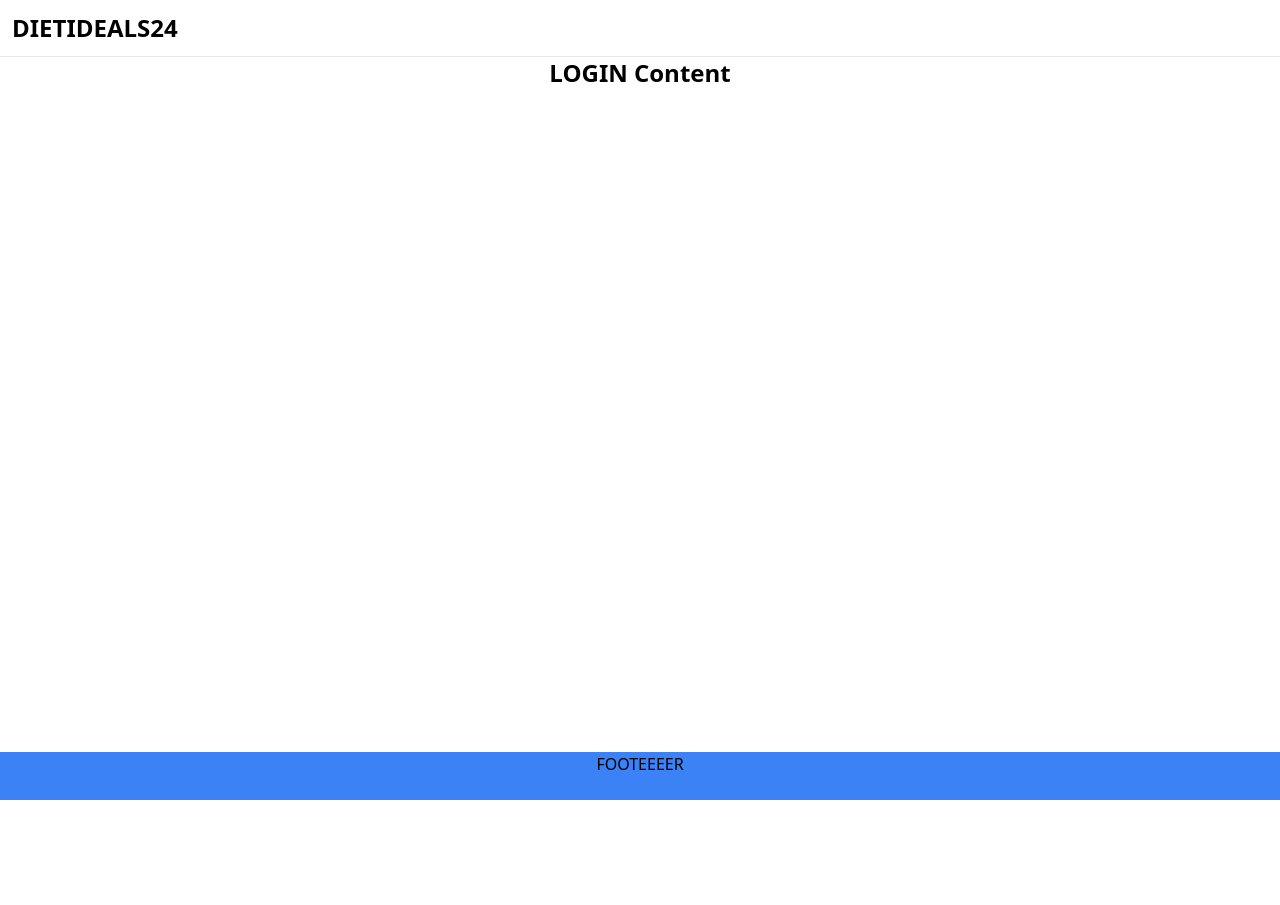
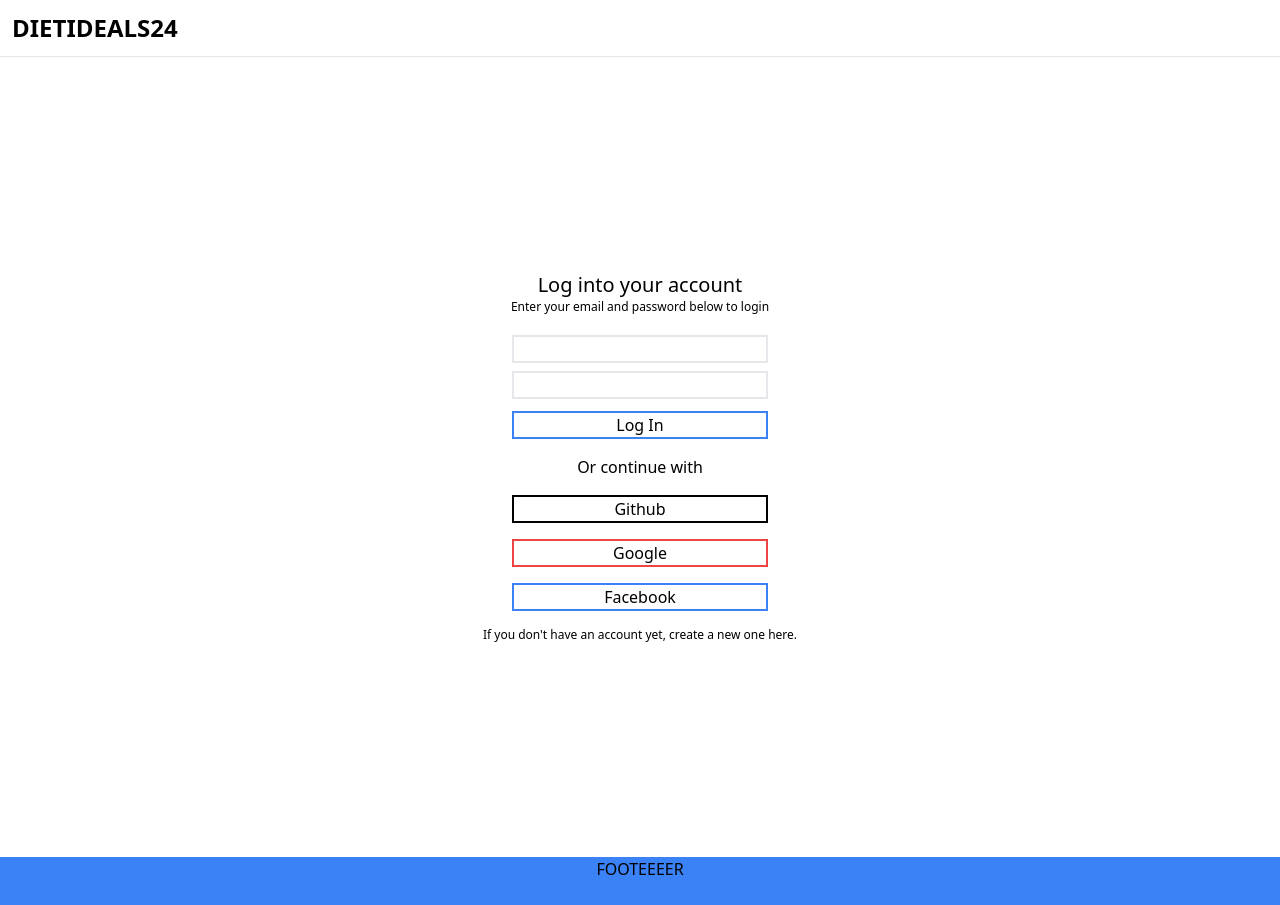
Before and after one commit to Graffioh/dietideals24ucm, a Next.js app: page /login in a window 1280 px wide. Before the commit the page ends 800 px from the top, so only its background shows below. Built offline with nearby package versions, Linux system fonts and the light colour scheme.

Commit message:
Add sticky header, Add draft login page

```diff
--- a/app/(auth)/login/page.js
+++ b/app/(auth)/login/page.js
@@ -1,8 +1,19 @@
 export default function LoginPage() {
   return (
     <>
-      <div className="flex justify-center font-extrabold text-2xl">
-       LOGIN Content
+      <div className="h-screen flex flex-col justify-center items-center">
+        <h1 className="text-xl">Log into your account</h1>
+        <p className="mb-4 text-xs">Enter your email and password below to login</p>
+        <input className="w-64 min-w-screen m-1 border-2 border-grey-700"></input>
+        <input className="w-64 min-w-screen m-1 border-2 border-grey-700"></input>
+        <button className="w-64 min-w-screen m-2 border-2 border-blue-500">Log In</button>
+        <p className="m-2 text-base">Or continue with</p>
+        <button className="w-64 min-w-screen m-2 border-2 border-black">Github</button>
+        <button className="w-64 min-w-screen m-2 border-2 border-red-500">Google</button>
+        <button className="w-64 min-w-screen m-2 border-2 border-blue-500">Facebook</button>
+        <p className="mt-2 text-xs">
+          If you don't have an account yet, create a new one here.
+        </p>
       </div>
     </>
   );
--- a/app/components/header.js
+++ b/app/components/header.js
@@ -62,10 +62,9 @@ function ModifyProfileSection() {
 
 export default function Header({ headerType }) {
   return (
-    <div className="border-b">
+    <div className="sticky top-0 border-b">
         <div className="m-3 flex justify-between">
           <Logo />
-
           {headerType === "headerLoggedFull" && <LoggedFullSection />}
           {headerType === "headerLoggedPartial" && <LoggedPartialSection />}
           {headerType === "headerNotifications" && <OnlyNotificationsSection />}
```
Lines whose indentation alone changed are shown as unchanged.
